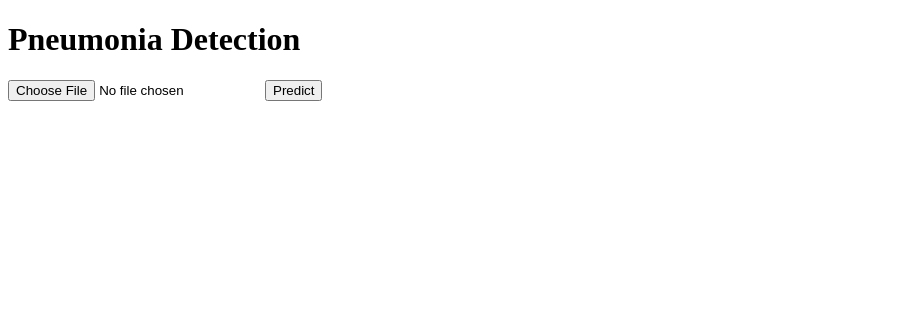
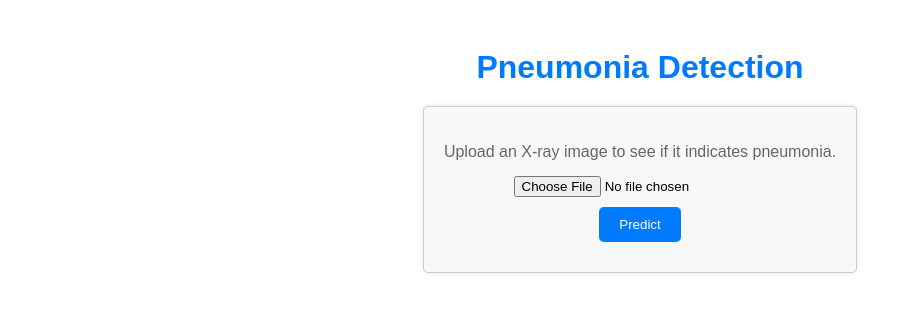
Before and after one commit to Medona-Jugi-P/PneumoniaClassification, a Flask app: page / in a window 1280 px wide. Shown: the top 312 px of the page, without its empty margins (0-912 px from the left). Run offline with Flask 3, Linux system fonts and the light colour scheme.

Commit message:
Initial Commit

```diff
--- a/app.py
+++ b/app.py
@@ -1,15 +1,13 @@
-# -*- coding: utf-8 -*-
-"""
-Created on Mon Jun 26 19:09:53 2023
-@author: CC
-"""
-
 from flask import Flask, render_template, request
 from PIL import Image
 import numpy as np
 import tensorflow as tf
 
-app = Flask(__name__, template_folder="templates")
+# Constants
+IMAGE_SIZE = (256, 256)
+NORMALIZATION_FACTOR = 255.0
+
+app = Flask(__name__)
 
 # Load the trained CNN model
 model = tf.keras.models.load_model("pneumonia_trained_model.h5")
@@ -17,28 +15,28 @@ model = tf.keras.models.load_model("pneumonia_trained_model.h5")
 # Define the labels
 labels = ['NORMAL', 'PNEUMONIA']
 
+class Config:
+    TEMPLATE_FOLDER = "templates"
+    DEBUG = True
+
+app.config.from_object(Config)
+
+def process_uploaded_image(image_file):
+    try:
+        image = Image.open(image_file)
+        return image
+    except Exception as e:
+        app.logger.error(f"Error processing image: {e}")
+        return None
 
 def preprocess_image(image):
-    # Convert the image to grayscale
     grayscale_image = image.convert('L')
-
-    # Convert the grayscale image to RGB
     rgb_image = grayscale_image.convert('RGB')
-
-    # Resize the image to (256, 256)
-    resized_image = rgb_image.resize((256, 256))
-
-    # Convert the image to a numpy array
+    resized_image = rgb_image.resize(IMAGE_SIZE)
     image_array = np.array(resized_image)
-
-    # Normalize the image array
-    normalized_image = image_array / 255.0
-
-    # Add an extra dimension to match the expected shape
+    normalized_image = image_array / NORMALIZATION_FACTOR
     preprocessed_image = np.expand_dims(normalized_image, axis=0)
-
     return preprocessed_image
-
 
 def predict_pneumonia(image):
     preprocessed_image = preprocess_image(image)
@@ -47,28 +45,22 @@ def predict_pneumonia(image):
     predicted_label = labels[predicted_class]
     return predicted_label
 
-
 @app.route('/')
 def home():
     return render_template('index.html')
 
-
 @app.route('/predict', methods=['POST'])
 def predict():
-    # Get the uploaded image file from the request
-    image_file = request.files['file']
-    if image_file:
-        # Read the image using PIL
-        image = Image.open(image_file)
-
-        # Perform prediction
-        predicted_label = predict_pneumonia(image)
-
-        # Render the prediction result
-        return render_template('result.html', label=predicted_label)
-    else:
+    image_file = request.files.get('file')
+    if not image_file:
         return "No image file uploaded."
 
+    image = process_uploaded_image(image_file)
+    if not image:
+        return "Error processing image."
+
+    predicted_label = predict_pneumonia(image)
+    return render_template('result.html', label=predicted_label)
 
 if __name__ == '__main__':
-    app.run(debug=True)
+    app.run(debug=app.config['DEBUG'])
--- a/templates/index.html
+++ b/templates/index.html
@@ -2,12 +2,67 @@
 <html>
 <head>
     <title>Pneumonia Detection</title>
+    <style>
+        body {
+            text-align: center;
+            padding: 20px;
+            font-family: Arial, sans-serif;
+        }
+
+        form {
+            display: inline-block;
+            text-align: center; /* Center the form content */
+            padding: 20px;
+            border: 1px solid #ccc;
+            border-radius: 5px;
+            box-shadow: 0 0 5px rgba(0, 0, 0, 0.1);
+            background-color: #f8f8f8;
+        }
+
+        h1 {
+            margin-bottom: 20px;
+            color: #007BFF;
+        }
+
+        .instructions {
+            margin-bottom: 15px;
+            color: #666;
+        }
+
+        input[type="file"] {
+            margin: 10px auto; /* Center the Choose File button */
+            display: block; /* Display as a block element for margin auto to work */
+        }
+
+        input[type="submit"] {
+            background-color: #007BFF;
+            color: white;
+            border: none;
+            padding: 10px 20px;
+            border-radius: 5px;
+            cursor: pointer;
+            margin: 10px auto; /* Center the Submit button */
+            display: block; /* Display as a block element for margin auto to work */
+        }
+
+        .result {
+            margin-top: 20px;
+            font-size: 18px;
+            font-weight: bold;
+        }
+    </style>
 </head>
 <body>
     <h1>Pneumonia Detection</h1>
     <form action="/predict" method="post" enctype="multipart/form-data">
-        <input type="file" name="file" accept="image/*">
+        <p class="instructions">Upload an X-ray image to see if it indicates pneumonia.</p>
+        <input type="file" name="file" accept="image/*" placeholder="Select an image">
         <input type="submit" value="Predict">
     </form>
+    <div class="result">
+        {% if label %}
+            Prediction: {{ label }}
+        {% endif %}
+    </div>
 </body>
 </html>
```
Also changed, not shown: templates/result.html (+42 -2 lines), 1 other file.
